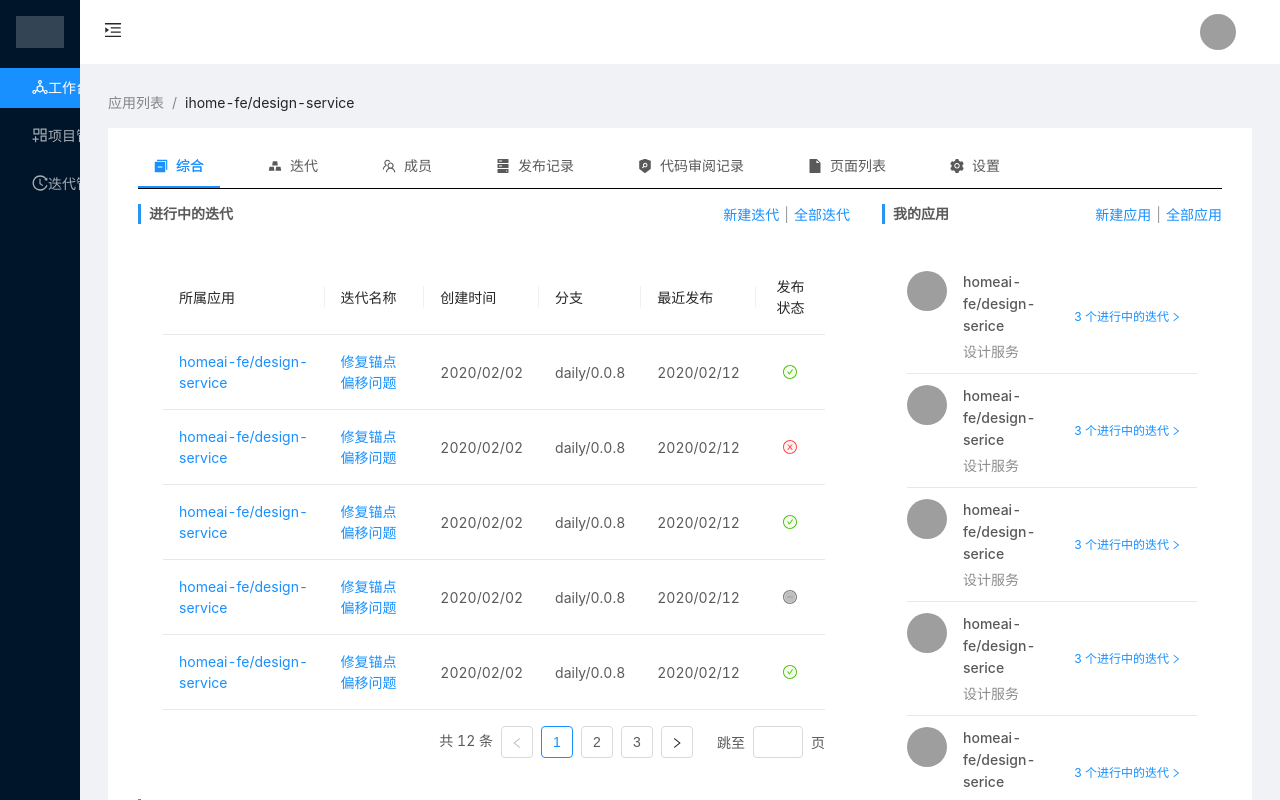
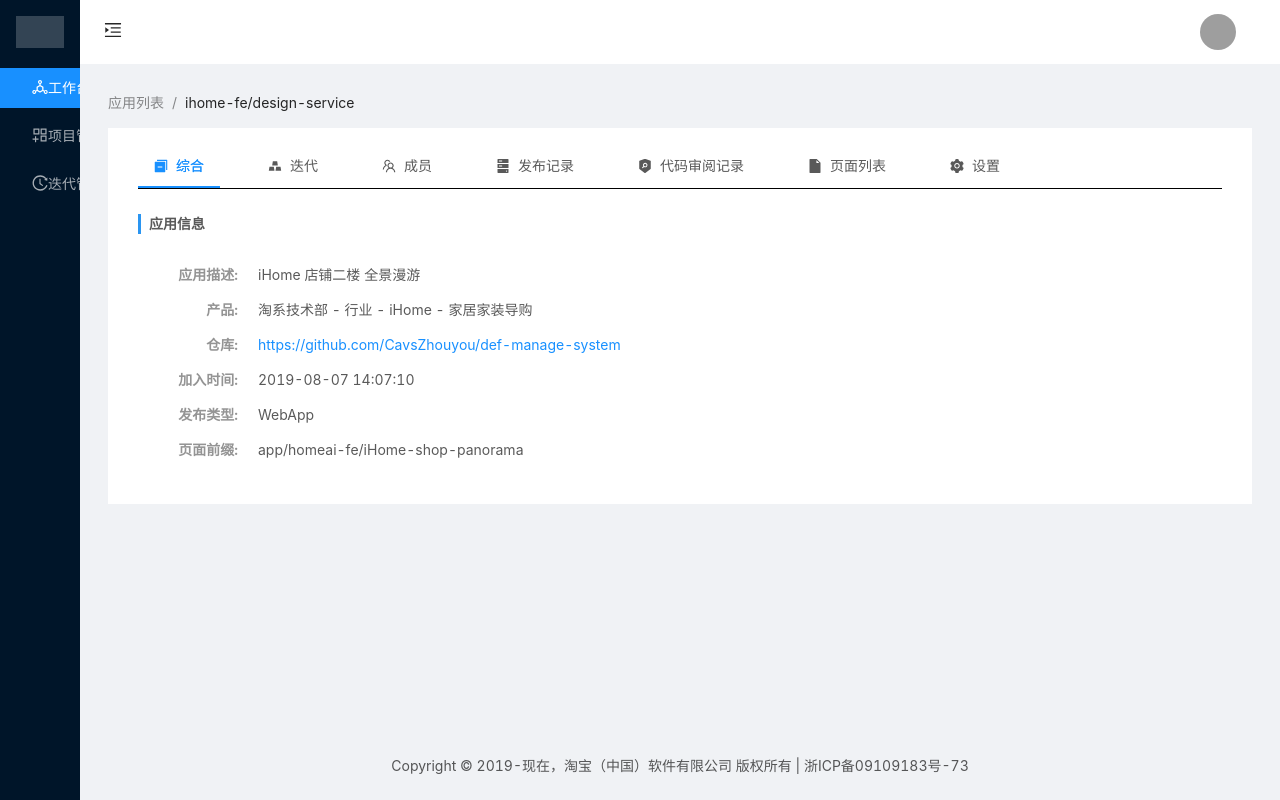
Before and after one commit to CavsZhouyou/Def-Manage-System, a React (Create React App) app: page /appDetail in a window 1280 px wide. Built offline with nearby package versions, Linux system fonts and the light colour scheme; grey boxes are pictures that could not be loaded; the HTML template or start-up script is replaced by a standard one.

Commit message:
feat: 完成应用信息组件

```diff
--- /dev/null
+++ b/src/pages/AppDetail/components/AppInfo/index.module.scss
@@ -0,0 +1,18 @@
+.appInfo {
+  .content {
+    padding: 30px;
+
+    .description {
+      margin-bottom: 14px;
+
+      .label {
+        display: inline-block;
+        padding-right: 20px;
+        width: 90px;
+        text-align: right;
+        font-weight: bold;
+        color: #949494;
+      }
+    }
+  }
+}
--- /dev/null
+++ b/src/pages/AppDetail/components/AppInfo/index.tsx
@@ -0,0 +1,57 @@
+/*
+ * @Author: zhouyou@werun
+ * @Descriptions: 应用信息组件
+ * @TodoList: 无
+ * @Date: 2020-03-14 12:15:33
+ * @Last Modified by: zhouyou@werun
+ * @Last Modified time: 2020-03-14 12:49:42
+ */
+
+import React, { memo } from 'react';
+import Title from '@/components/Title';
+import styles from './index.module.scss';
+
+interface DescriptionProps {
+  label: string;
+  value: string | React.ReactNode;
+}
+
+const Description = (props: DescriptionProps): JSX.Element => {
+  const { label, value } = props;
+
+  return (
+    <div className={styles.description}>
+      <div className={styles.label}>{`${label}:`}</div>
+      <span className={styles.value}>{value}</span>
+    </div>
+  );
+};
+
+export default memo(function AppInfo() {
+  return (
+    <div className={styles.appInfo}>
+      <div className={styles.header}>
+        <Title title={'应用信息'} />
+      </div>
+      <div className={styles.content}>
+        <Description label="应用描述" value="iHome 店铺二楼 全景漫游" />
+        <Description
+          label="产品"
+          value="淘系技术部 - 行业 - iHome - 家居家装导购"
+        />
+        <Description
+          label="仓库"
+          value={
+            <a href="">https://github.com/CavsZhouyou/def-manage-system</a>
+          }
+        />
+        <Description label="加入时间" value="2019-08-07 14:07:10" />
+        <Description label="发布类型" value="WebApp" />
+        <Description
+          label="页面前缀"
+          value="app/homeai-fe/iHome-shop-panorama"
+        />
+      </div>
+    </div>
+  );
+});
--- /dev/null
+++ b/src/pages/AppDetail/components/Overview/index.module.scss
@@ -0,0 +1,3 @@
+.overview {
+  margin-top: 10px;
+}
--- /dev/null
+++ b/src/pages/AppDetail/components/Overview/index.tsx
@@ -0,0 +1,26 @@
+/*
+ * @Author: zhouyou@werun
+ * @Descriptions: 应用详情综合页面
+ * @TodoList: 无
+ * @Date: 2020-03-14 12:09:47
+ * @Last Modified by: zhouyou@werun
+ * @Last Modified time: 2020-03-14 12:20:41
+ */
+
+import React, { memo } from 'react';
+import { Row, Col } from 'antd';
+import AppInfo from '../AppInfo';
+import styles from './index.module.scss';
+
+export default memo(function Overview() {
+  return (
+    <div className={styles.overview}>
+      <Row gutter={[16, 15]}>
+        <Col span={16}>
+          <AppInfo />
+        </Col>
+        <Col span={8}></Col>
+      </Row>
+    </div>
+  );
+});
--- a/src/pages/AppDetail/config.tsx
+++ b/src/pages/AppDetail/config.tsx
@@ -4,7 +4,7 @@
  * @TodoList: 无
  * @Date: 2020-03-13 19:55:33
  * @Last Modified by: zhouyou@werun
- * @Last Modified time: 2020-03-13 20:16:24
+ * @Last Modified time: 2020-03-14 12:11:16
  */
 
 import React, { lazy } from 'react';
@@ -20,13 +20,14 @@ import {
 } from '@ant-design/icons';
 
 const WorkBench = lazy(() => import('@/pages/WorkBench'));
+const Overview = lazy(() => import('./components/Overview'));
 
 export default [
   {
     key: '1',
     name: '综合',
     icon: (): JSX.Element => <SwitcherFilled />,
-    component: SuspenseWrapper(WorkBench)
+    component: SuspenseWrapper(Overview)
   },
   {
     key: '2',
```
